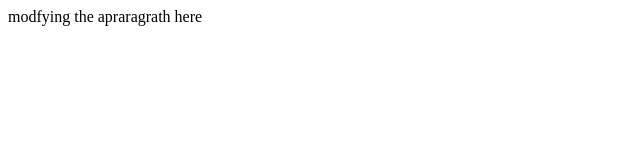
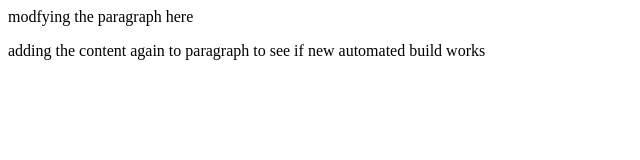
Before and after one commit to ThejaswiniKS/codebase-01, a plain HTML site: page index.html in a window 1280 px wide. Shown: the whole page, without its empty margins (0-640 px from the left). Drawn offline with Linux system fonts and the light colour scheme.

Commit message:
commiting the code to trigger automated build

```diff
--- a/index.html
+++ b/index.html
@@ -3,6 +3,7 @@
 <title>modfying the html title here for htm page</title>
 </head>
 <body>
-<p>modfying the  apraragrath here</p>
+<p>modfying the  paragraph here</p>
+<p> adding the content again to paragraph to see if new automated build works</>
 </body>
 </html>
```
